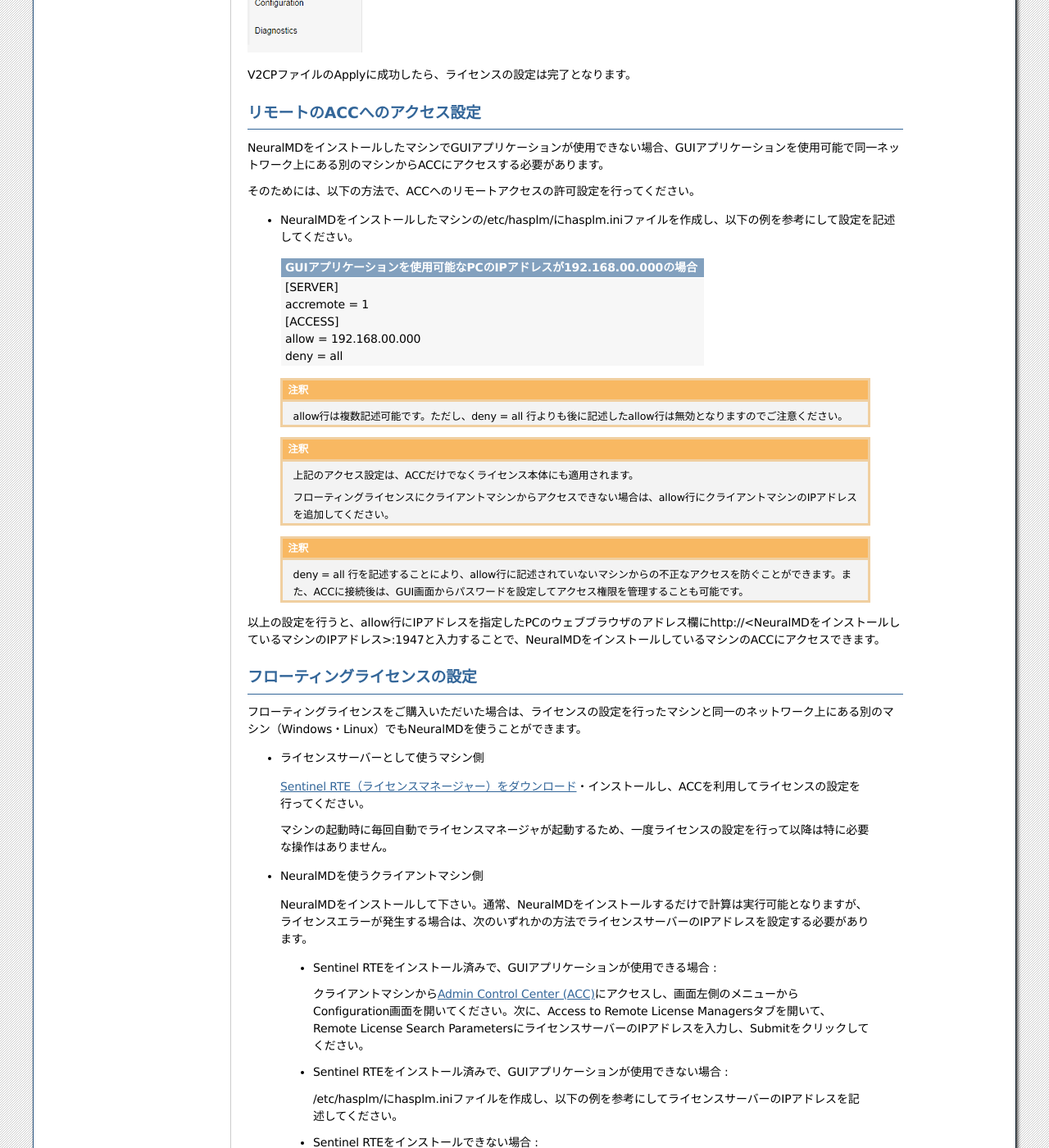
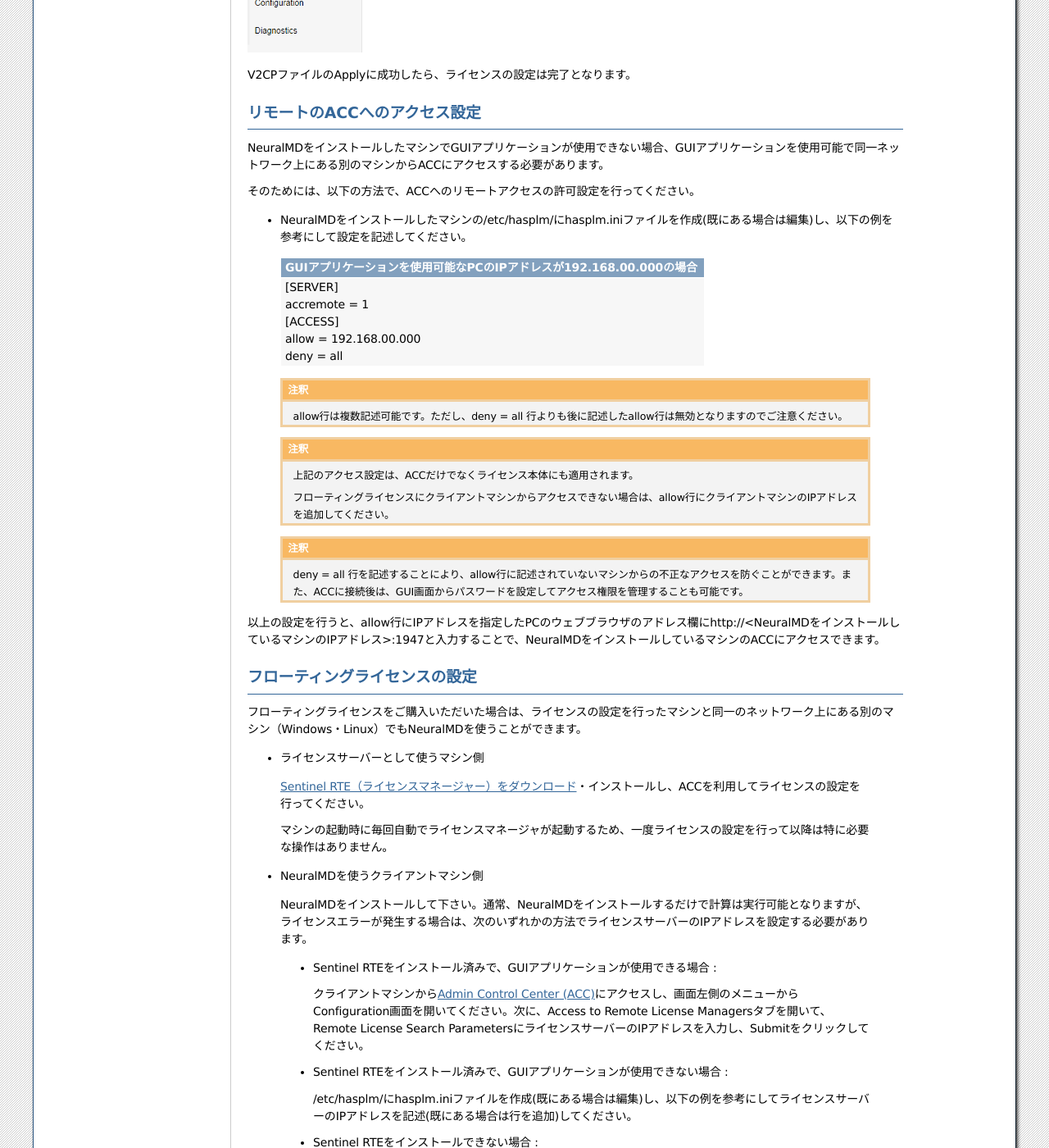
Before and after one commit to advancesoftcorp/neuralmd-doc, a Sphinx documentation site: the page built from docs/source/install/license.rst, in a window 1280 px wide and 1400 px high, scrolled down 4423 px. Shown: the whole window at 82% size. Built offline with Sphinx 7.4.7, drawn with Linux system fonts in a browser that asks for light colours; formulas are drawn with MathJax 3.

Commit message:
add note for hasplm.ini

```diff
--- a/docs/source/install/license.rst
+++ b/docs/source/install/license.rst
@@ -121,7 +121,7 @@
 
 そのためには、以下の方法で、ACCへのリモートアクセスの許可設定を行ってください。
 
-- NeuralMDをインストールしたマシンの/etc/hasplm/にhasplm.iniファイルを作成し、以下の例を参考にして設定を記述してください。
+- NeuralMDをインストールしたマシンの/etc/hasplm/にhasplm.iniファイルを作成(既にある場合は編集)し、以下の例を参考にして設定を記述してください。
 
  .. table::
 
@@ -174,7 +174,7 @@
 
  - Sentinel RTEをインストール済みで、GUIアプリケーションが使用できない場合 :
 
-   /etc/hasplm/にhasplm.iniファイルを作成し、以下の例を参考にしてライセンスサーバーのIPアドレスを記述してください。
+   /etc/hasplm/にhasplm.iniファイルを作成(既にある場合は編集)し、以下の例を参考にしてライセンスサーバーのIPアドレスを記述(既にある場合は行を追加)してください。
 
  - Sentinel RTEをインストールできない場合 :
 
```
